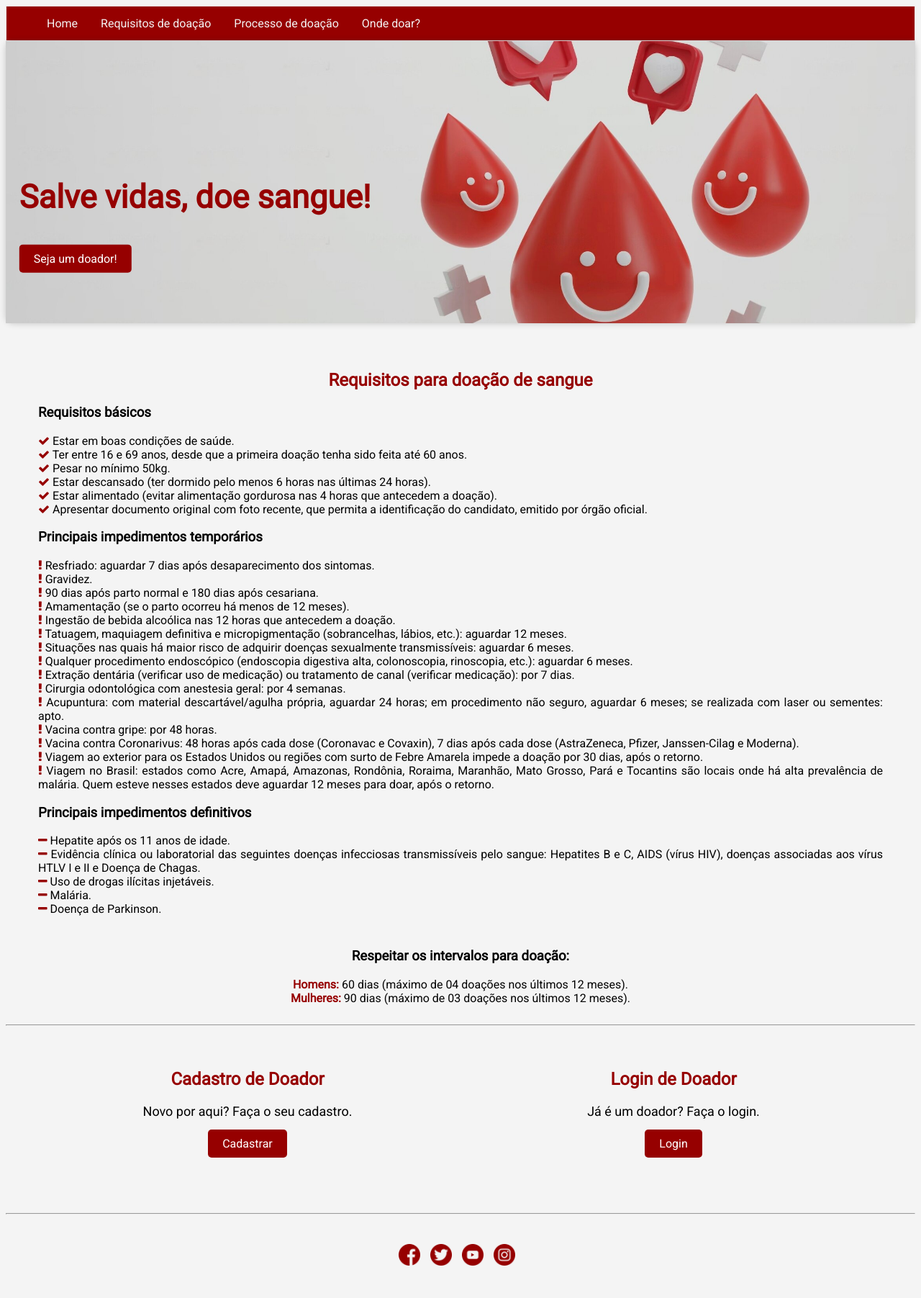
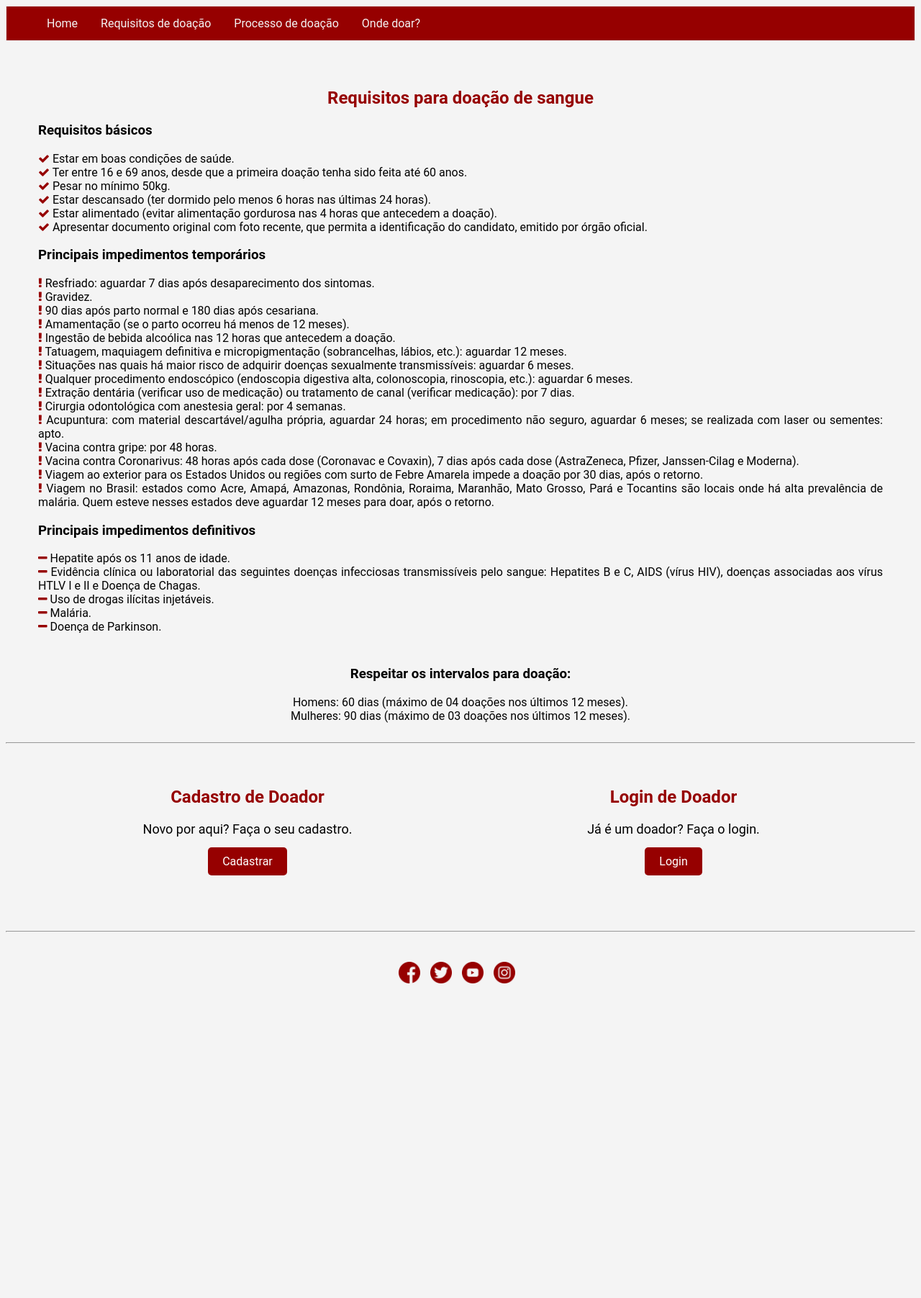
Before and after one commit to denisemignoli/banco-de-sangue, a PHP site: page /requisitos.php in a window 1280 px wide. Shown: the whole page at 72% size. After the commit the page ends 1366 px from the top, so only its background shows below. Run offline with PHP 8.4, Linux system fonts and the light colour scheme.

Commit message:
reviewed

```diff
--- a/css/requisitos.css
+++ b/css/requisitos.css
@@ -1,19 +1,16 @@
 @font-face {
-  font-family: 'Roboto', sans-serif;
-  src: url('../fonts/Roboto-Bold.ttf') format('truetype'),
-       url('../fonts/Roboto-Regular.ttf') format('truetype');
+  font-family: "Roboto", sans-serif;
+  src: url("../fonts/Roboto-Bold.ttf") format("truetype"),
+    url("../fonts/Roboto-Regular.ttf") format("truetype");
 }
 
 body {
-  font-family: 'Roboto', sans-serif;
+  font-family: "Roboto", sans-serif;
   background-color: #f4f4f4;
   text-align: center;
 }
 
-/* navbar */
-
-/* NAVBAR */
-
+/* Navbar */
 .navbar {
   text-align: left;
 }
@@ -28,8 +25,8 @@ body {
 }
 
 .navbar li {
-float: left;
-list-style: none;
+  float: left;
+  list-style: none;
 }
 
 .navbar li a {
@@ -41,50 +38,11 @@ list-style: none;
 }
 
 .navbar li a:hover {
-  background-color: #F4F4F4;
+  background-color: #f4f4f4;
   color: #960000;
 }
 
-.navbar .active {
-  background-color: #04AA6D;
-}
-
-header {
-  background-color: #e74c3c;
-  color: #fff;
-  padding: 20px;
-}
-
-h1 {
-  font-size: 30px;
-  margin-left: 0px;
-}
-
-.container {
-  background-color: #fff;
-  border-radius: 10px;
-  box-shadow: 0 0 10px rgba(0, 0, 0, 0.2);
-}
-
-.button {
-  display: inline-block;
-  margin: 10px;
-  padding: 10px 20px;
-  background-color: #960000;
-  color: #fff;
-  text-decoration: none;
-  border-radius: 5px;
-}
-
-.button:hover {
-  background-color: #e74c3c;
-}
-
-p {
-  font-size: 18px;
-  margin: 5px 0;
-}
-
+/* Conteúdo principal */
 .info {
   text-align: justify;
   margin: 40px;
@@ -99,6 +57,14 @@ p {
   color: #960000;
 }
 
+/* Lista */
+ul {
+  margin: 0;
+  padding: 0;
+  list-style: none;
+}
+
+/* Div de cadastro/login */
 .div-container {
   font-size: 0;
   margin: 40px;
@@ -108,55 +74,19 @@ p {
   color: #960000;
 }
 
-.div1, .div2 {
+.div1,
+.div2 {
   display: inline-block;
   width: 50%;
   box-sizing: border-box;
   font-size: 16px;
 }
 
-span {
-  color: #960000;
-  font-weight: bold;
-}
-
-/* NAVBAR */
-ul {
-  margin: 0;
-  padding: 0;
-  overflow: hidden;
-}
-
-li {
-  list-style: circle;
-}
-
-li a {
-  display: block;
-  color: #f3f3f3;
-  text-align: center;
-  padding: 14px 16px;
-  text-decoration: none;
-}
-
-li a:hover {
-  background-color: #F4F4F4;
-  color: #960000;
-}
-
-.active {
-  background-color: #04AA6D;
-}
-
-.navbar {
-  text-align: left;
-}
-
-/* FOOTER */
+/* Footer */
 footer {
   text-align: center;
   padding: 3px;
-  background-color: #F4F4F4;
+  background-color: #f4f4f4;
   color: white;
 }
 
@@ -166,15 +96,15 @@ img {
   margin-bottom: 30px;
 }
 
-/*cover photo*/
-container {
+/* Cover photo */
+.container {
   margin-right: auto;
   margin-left: auto;
   max-width: 1200px;
 }
 
 .hero-image {
-  background-image: url('../assets/drop.jpg');
+  background-image: url("../assets/drop.jpg");
   background-color: #ffffff;
   height: 50%;
   width: 100%;
@@ -192,3 +122,24 @@ container {
   transform: translate(-60%, -60%);
   color: #960000;
 }
+
+/* Botão */
+.button {
+  display: inline-block;
+  margin: 10px;
+  padding: 10px 20px;
+  background-color: #960000;
+  color: #fff;
+  text-decoration: none;
+  border-radius: 5px;
+}
+
+.button:hover {
+  background-color: #e74c3c;
+}
+
+/* Parágrafo */
+p {
+  font-size: 18px;
+  margin: 5px 0;
+}
--- a/requisitos.php
+++ b/requisitos.php
@@ -1,14 +1,16 @@
-<html>
+<!DOCTYPE html>
+<html lang="pt-BR">
+
 <head>
-    <title>PHP Test</title>
-    <meta charset="UTF-8"/>
-    <link rel="preconnect" href="https://fonts.googleapis.com">
-    <link rel="preconnect" href="https://fonts.gstatic.com" crossorigin>
-    <link href="https://fonts.googleapis.com/css2?family=Roboto&display=swap" rel="stylesheet">
+  <meta charset="UTF-8">
+  <title>Requisitos</title>
   <link rel="stylesheet" href="https://cdnjs.cloudflare.com/ajax/libs/font-awesome/4.7.0/css/font-awesome.min.css">
-    <link rel="stylesheet" href="./css/requisitos.css" />
+  <link rel="stylesheet" href="./css/requisitos.css">
 </head>
+
 <body>
+
+  <!-- Navbar -->
   <div class="navbar">
     <ul>
       <li><a href="index.php" style="margin-left:40px">Home</a></li>
@@ -18,15 +20,7 @@
     </ul>
   </div>
 
-    <div class="container">
-        <div class="hero-image">
-          <div class="hero-text">
-            <h1 style="font-size:45px">Salve vidas, doe sangue!</h1>
-              <a href="cadastro.php" style="margin-left:0px" class="button">Seja um doador!</a>
-          </div>
-        </div>
-    </div>
-
+  <!-- Conteúdo principal -->
   <div>
     <div class="info">
       <h2 style="text-align:center;">Requisitos para doação de sangue</h2>
@@ -81,6 +75,7 @@
   <br>
   <hr>
 
+  <!-- Div de cadastro/login -->
   <div class="div-container">
     <div class="div1">
       <h2>Cadastro de Doador</h2>
@@ -104,6 +99,7 @@
       <img src="./assets/instagram.png" alt="instagram icon" width="30">
     </footer>
   </div>
-    <script src="https://replit.com/public/js/replit-badge-v2.js" theme="dark" position="bottom-right">      </script>
+  <script src="https://replit.com/public/js/replit-badge-v2.js" theme="dark" position="bottom-right"> </script>
 </body>
+
 </html>
```
Lines whose indentation alone changed are shown as unchanged.
